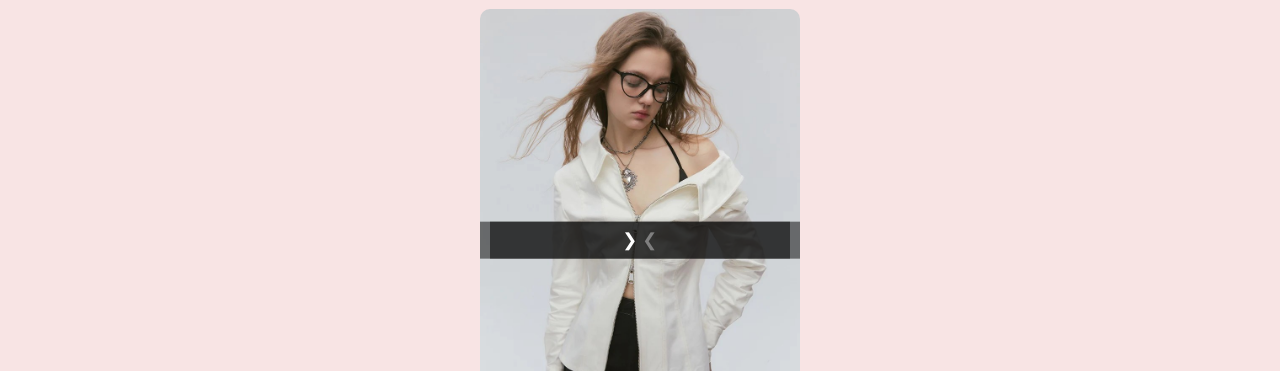
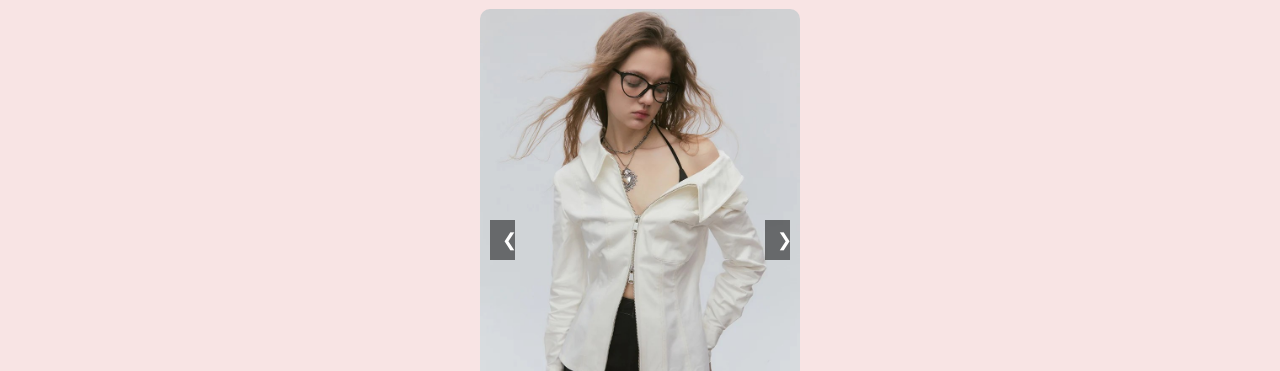
Before and after one commit to raenyssa/RA-NNE, a plain HTML site: page individual-clothes.html in a window 1280 px wide. Shown: the part 429-800 px from the top of the page. Drawn offline with Linux system fonts and the light colour scheme.

Commit message:
fix carousel button

```diff
--- a/css/style.css
+++ b/css/style.css
@@ -323,6 +323,8 @@ ul li a:hover {
 
 /*individual clothes.css*/
 /* Reset extras (normalize handles some already) */
+
+
 * {
   box-sizing: border-box;
 }
@@ -333,6 +335,7 @@ ul li a:hover {
   text-align: center;
   padding: 25px 15px 10px;
   position: relative;
+  font-family: "Prata", serif;
 }
 
 .individual-clothes-header h1 {
@@ -408,6 +411,8 @@ h1 {
   padding: 8px 12px;
   cursor: pointer;
   font-size: 18px;
+  width: 25px;
+  height: 40px;
 }
 
 .prev {
```
